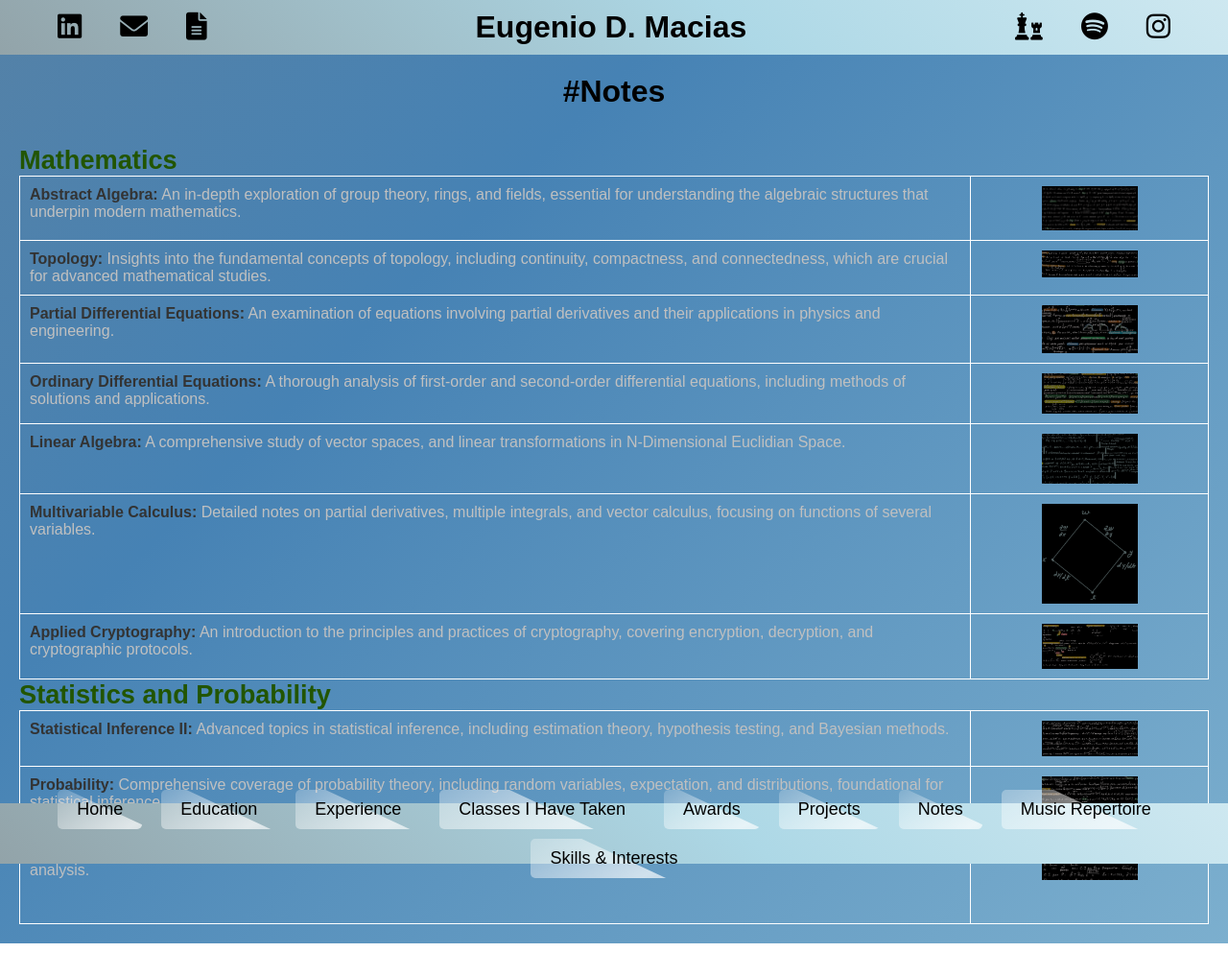
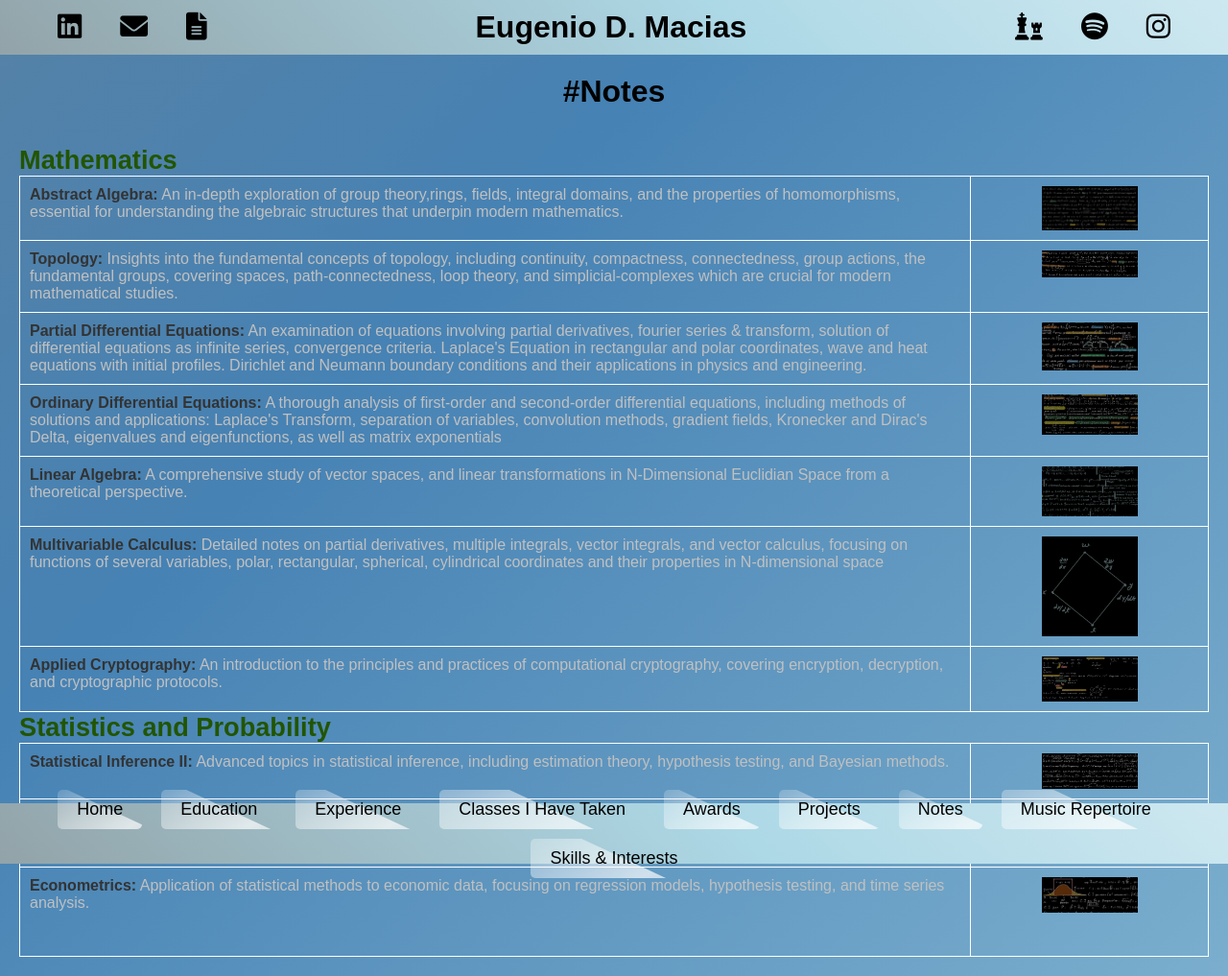
Before and after one commit to xXElGenio0203Xx/eugenio-macias.github.io, a Jekyll site: the page built from notes.md, in a window 1280 px wide. Shown: the whole page at 96% size. Built offline with Jekyll 4.4.1, drawn with Linux system fonts in a browser that asks for light colours; some web fonts are replaced; before the commit the page ends 983 px from its top, so only the background shows below that.

Commit message:
Update notes.md

```diff
--- a/notes.md
+++ b/notes.md
@@ -14,7 +14,7 @@ title: Notes
     <tr>
         <td style="width: 80%;">
             <a href="/assets/files/Abstract_Algebra.pdf">
-                <strong>Abstract Algebra:</strong> An in-depth exploration of group theory, rings, and fields, essential for understanding the algebraic structures that underpin modern mathematics.
+                <strong>Abstract Algebra:</strong> An in-depth exploration of group theory,rings, fields, integral domains, and the properties of homomorphisms, essential for understanding the algebraic structures that underpin modern mathematics.
             </a>
         </td>
         <td style="width: 20%;">
@@ -26,7 +26,7 @@ title: Notes
     <tr>
         <td style="width: 80%;">
             <a href="/assets/files/Topology.pdf">
-                <strong>Topology:</strong> Insights into the fundamental concepts of topology, including continuity, compactness, and connectedness, which are crucial for advanced mathematical studies.
+                <strong>Topology:</strong> Insights into the fundamental concepts of topology, including continuity, compactness, connectedness, group actions, the  fundamental groups, covering spaces, path-connectedness, loop theory, and simplicial-complexes which are crucial for modern mathematical studies.
             </a>
         </td>
         <td style="width: 20%;">
@@ -38,7 +38,7 @@ title: Notes
     <tr>
         <td style="width: 80%;">
             <a href="/assets/files/Partial_Differential_Equations.pdf">
-                <strong>Partial Differential Equations:</strong> An examination of equations involving partial derivatives and their applications in physics and engineering.
+                <strong>Partial Differential Equations:</strong> An examination of equations involving partial derivatives, fourier series & transform, solution of differential equations as infinite series, convergence criteria. Laplace's Equation in rectangular and polar coordinates, wave and heat equations with initial profiles. Dirichlet and Neumann boundary conditions and their applications in physics and engineering.
             </a>
         </td>
         <td style="width: 20%;">
@@ -50,7 +50,7 @@ title: Notes
     <tr>
         <td style="width: 80%;">
             <a href="/assets/files/Ordinary_Differential_Equations.pdf">
-                <strong>Ordinary Differential Equations:</strong> A thorough analysis of first-order and second-order differential equations, including methods of solutions and applications.
+                <strong>Ordinary Differential Equations:</strong> A thorough analysis of first-order and second-order differential equations, including methods of solutions and applications: Laplace's Transform, separation of variables, convolution methods, gradient fields, Kronecker and Dirac's Delta, eigenvalues and eigenfunctions, as well as matrix exponentials
             </a>
         </td>
         <td style="width: 20%;">
@@ -62,7 +62,7 @@ title: Notes
     <tr>
         <td style="width: 80%;">
             <a href="/assets/files/Linear_Algebra.pdf">
-                <strong>Linear Algebra:</strong> A comprehensive study of vector spaces, and linear transformations in N-Dimensional Euclidian Space.
+                <strong>Linear Algebra:</strong> A comprehensive study of vector spaces, and linear transformations in N-Dimensional Euclidian Space from a theoretical perspective.
             </a>
         </td>
         <td style="width: 20%;">
@@ -74,7 +74,7 @@ title: Notes
     <tr>
         <td style="width: 80%;">
             <a href="/assets/files/Multivariable_Calculus.pdf">
-                <strong>Multivariable Calculus:</strong> Detailed notes on partial derivatives, multiple integrals, and vector calculus, focusing on functions of several variables.
+                <strong>Multivariable Calculus:</strong> Detailed notes on partial derivatives, multiple integrals, vector integrals, and vector calculus, focusing on functions of several variables, polar, rectangular, spherical, cylindrical coordinates and their properties in N-dimensional space
             </a>
         </td>
         <td style="width: 20%;">
@@ -86,7 +86,7 @@ title: Notes
     <tr>
         <td style="width: 80%;">
             <a href="/assets/files/Applied_Cyrptography.pdf">
-                <strong>Applied Cryptography:</strong> An introduction to the principles and practices of cryptography, covering encryption, decryption, and cryptographic protocols.
+                <strong>Applied Cryptography:</strong> An introduction to the principles and practices of computational cryptography, covering encryption, decryption, and cryptographic protocols.
             </a>
         </td>
         <td style="width: 20%;">
@@ -149,7 +149,7 @@ title: Notes
     }
 
     .course-note img {
-        width: 150px;
+        width: 100%; /* Adjust the image width */
         height: auto;
         display: block;
         margin: 0 auto 10px;
```
